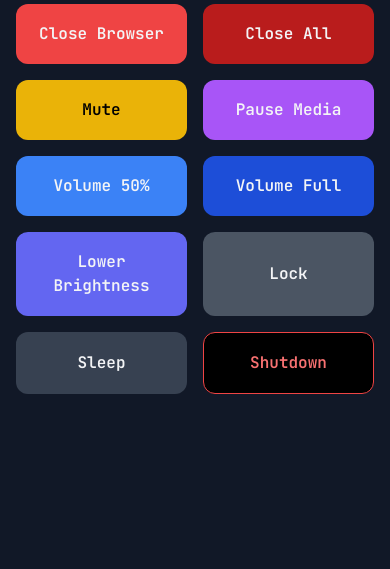
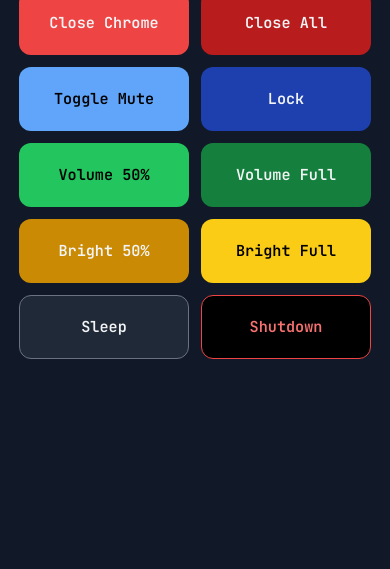
Before and after one commit to kunalacharya58/remote-control, a website: page index.html in a window 390 px wide. Shown: the part 275-844 px from the top of the page. Drawn offline with nearby package versions, Linux system fonts and the light colour scheme.

Commit message:
changed responsiveness and button layout

```diff
--- a/index.html
+++ b/index.html
@@ -7,10 +7,8 @@
 
 <title>JARVIS Remote</title>
 
-<!-- Tailwind CDN -->
 <script src="https://cdn.tailwindcss.com"></script>
 
-<!-- JetBrains Mono Font -->
 <link href="https://fonts.googleapis.com/css2?family=JetBrains+Mono:wght@400;600&display=swap" rel="stylesheet">
 
 <style>
@@ -21,35 +19,39 @@
 
 </head>
 
-<body class="bg-gray-900 text-gray-100 flex items-center justify-center min-h-screen">
+<body class="bg-gray-900 text-gray-100 flex items-center justify-center h-screen">
 
-<div class="w-full max-w-md p-4">
+<div class="w-full max-w-sm px-4">
 
-<h1 class="text-center text-4xl font-semibold mb-6 text-green-400">
+<h1 class="text-center text-2xl font-semibold mb-6 text-green-400">
 WHAT DO YOU WANT..?
 </h1>
 
-<div class="grid grid-cols-2 gap-4">
+<div class="grid grid-cols-2 gap-3">
 
-<button onclick="send('CLOSE_BROWSER')" class="btn bg-red-500">Close Browser</button>
+<button onclick="send('CLOSE_BROWSER')" class="btn bg-red-500">Close Chrome</button>
 
 <button onclick="send('CLOSE_ALL')" class="btn bg-red-700">Close All</button>
 
-<button onclick="send('MUTE')" class="btn bg-yellow-500 text-black">Mute</button>
+<button onclick="send('MUTE')" class="btn bg-blue-400 text-black">Toggle Mute</button>
 
-<button onclick="send('PAUSE_MEDIA')" class="btn bg-purple-500">Pause Media</button>
+<button onclick="send('LOCK')" class="btn bg-blue-800">Lock</button>
 
-<button onclick="send('VOLUME_HALF')" class="btn bg-blue-500">Volume 50%</button>
+<!-- <button onclick="send('PAUSE_MEDIA')" class="btn bg-purple-500">Pause Media</button> -->
 
-<button onclick="send('VOLUME_FULL')" class="btn bg-blue-700">Volume Full</button>
+<button onclick="send('VOLUME_HALF')" class="btn bg-green-500 text-black">Volume 50%</button>
 
-<button onclick="send('BRIGHTNESS_HALF')" class="btn bg-indigo-500">Lower Brightness</button>
+<button onclick="send('VOLUME_FULL')" class="btn bg-green-700">Volume Full</button>
 
-<button onclick="send('LOCK')" class="btn bg-gray-600">Lock</button>
+<button onclick="send('BRIGHTNESS_HALF')" class="btn bg-yellow-600">Bright 50%</button>
 
-<button onclick="send('SLEEP')" class="btn bg-gray-700">Sleep</button>
+<button onclick="send('BRIGHTNESS_FULL')" class="btn bg-yellow-400 text-black">Bright Full</button>
 
-<button onclick="send('SHUTDOWN')" class="btn bg-black border border-red-500 text-red-400">Shutdown</button>
+<button onclick="send('SLEEP')" class="btn bg-gray-800 border border-gray-500">Sleep</button>
+
+<button onclick="send('SHUTDOWN')" class="btn bg-black border border-red-500 text-red-400">
+Shutdown
+</button>
 
 </div>
 
@@ -76,11 +78,6 @@
 
   if(res.status === 401){
     alert("Incorrect passphrase")
-    return
-  }
-
-  if(res.status === 200){
-    console.log("Command sent:", cmd)
   }
 
 }
@@ -90,14 +87,18 @@
 <style>
 
 .btn{
-    padding:18px;
+    height:64px;
     border-radius:12px;
     font-weight:600;
+    font-size:0.95rem;
+    display:flex;
+    align-items:center;
+    justify-content:center;
     transition:all .15s ease;
 }
 
 .btn:active{
-    transform:scale(.96);
+    transform:scale(.95);
 }
 
 </style>
```
